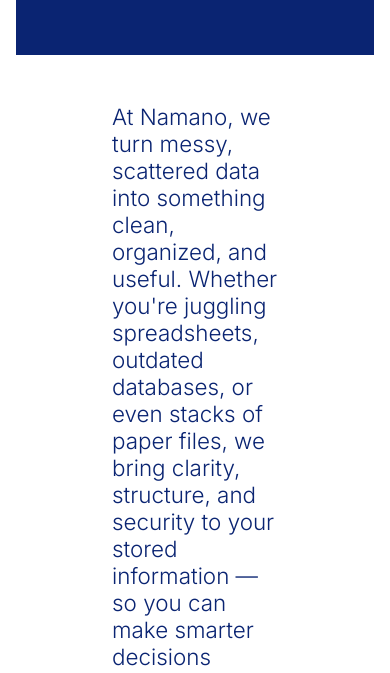
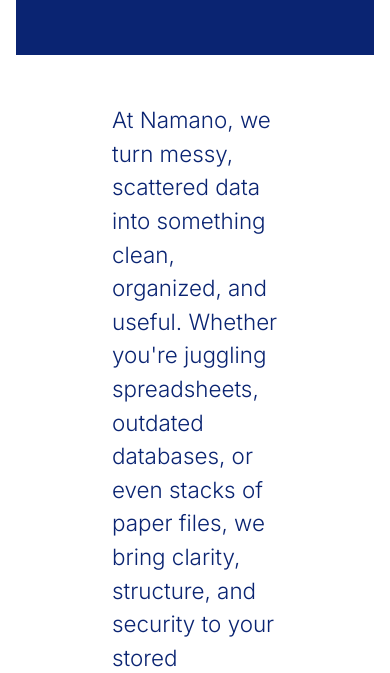
Before and after one commit to tahmadn/namanotechnology.com, a plain HTML site: page about-us.html in a window 390 px wide. Shown: the part 413-1086 px from the top of the page. Drawn offline with Linux system fonts and the light colour scheme.

Commit message:
Add files via upload

```diff
--- a/css/styles.css
+++ b/css/styles.css
@@ -212,3 +212,26 @@
     font-size: 1rem;
   }
 }
+@media (max-width: 600px) {
+  .extralight-text {
+    font-size: 1.4rem; /* was 1.8rem or larger */
+    margin: 1rem 1rem;
+  }
+
+  .about-intro p,
+  .founder-note p,
+  .founder-note h2,
+  .founder-note blockquote,
+  .differentiators p,
+  .differentiators h2 {
+    margin-left: 1rem;
+    margin-right: 1rem;
+    font-size: 1.4rem;
+    line-height: 1.5;
+    text-align: left;
+  }
+
+  blockquote {
+    margin: 0 1rem;
+  }
+}
```
